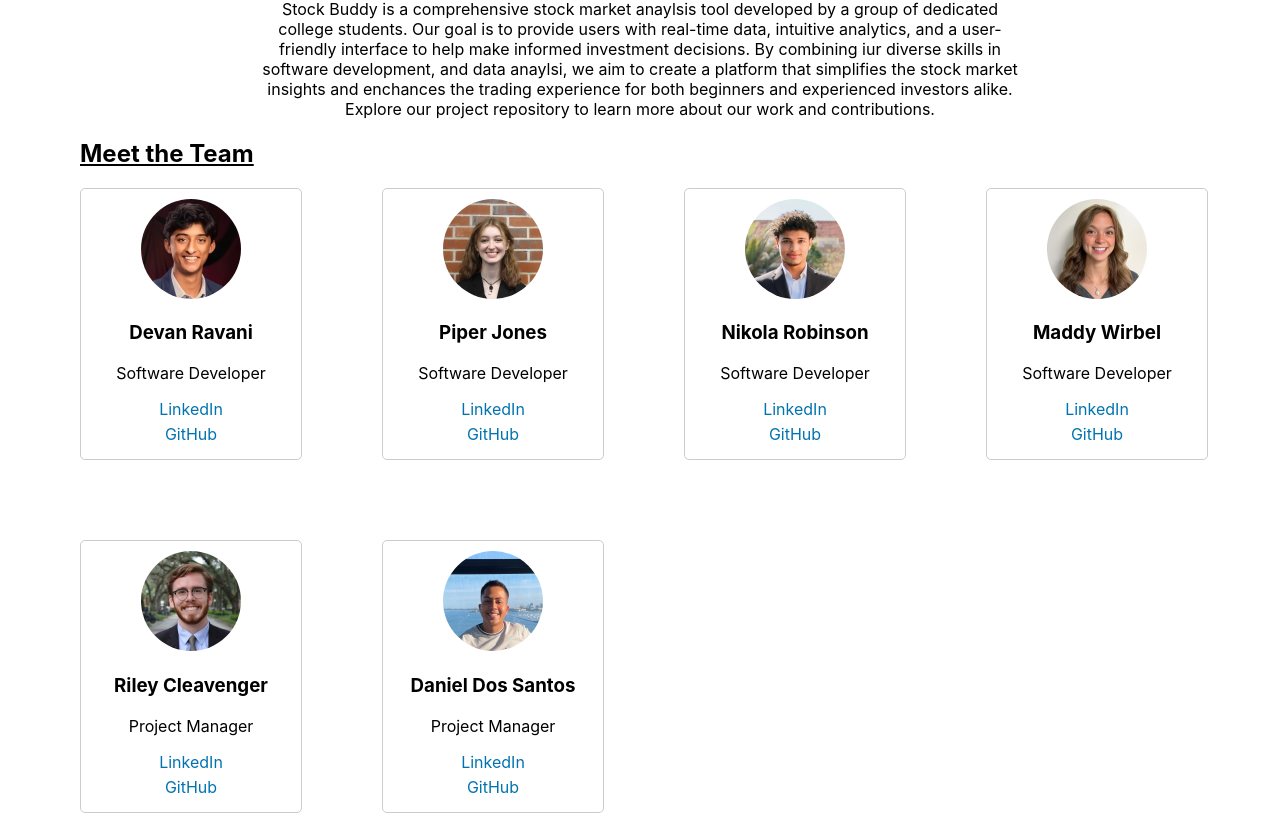
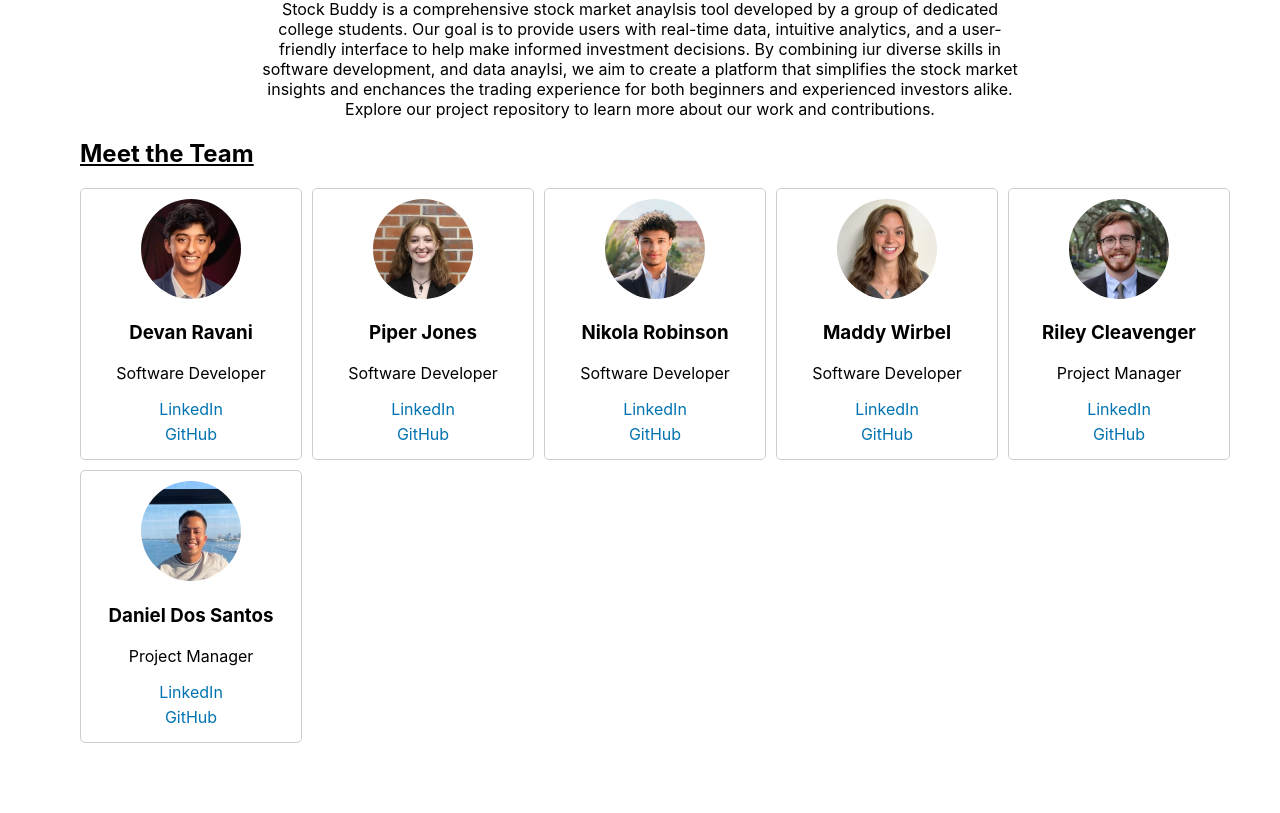
Before and after one commit to rileycleavenger/StockBuddy, a React (Create React App) app in the folder my-ai-stock-buddy/: page /about in a window 1280 px wide. Shown: the part 334-1147 px from the top of the page. After the commit the page ends 1077 px from the top, so only its background shows below. Built offline with nearby package versions, Linux system fonts and the light colour scheme.

Commit message:
Fixed bottom layout

```diff
--- a/my-ai-stock-buddy/src/index.css
+++ b/my-ai-stock-buddy/src/index.css
@@ -40,7 +40,8 @@ code {
   display: flex;
   flex-wrap: wrap;
   padding-left: 80px;
-  gap: 80px;
+  padding-right: 40px;
+  gap: 10px;
 }
 
 .team-member {
```
